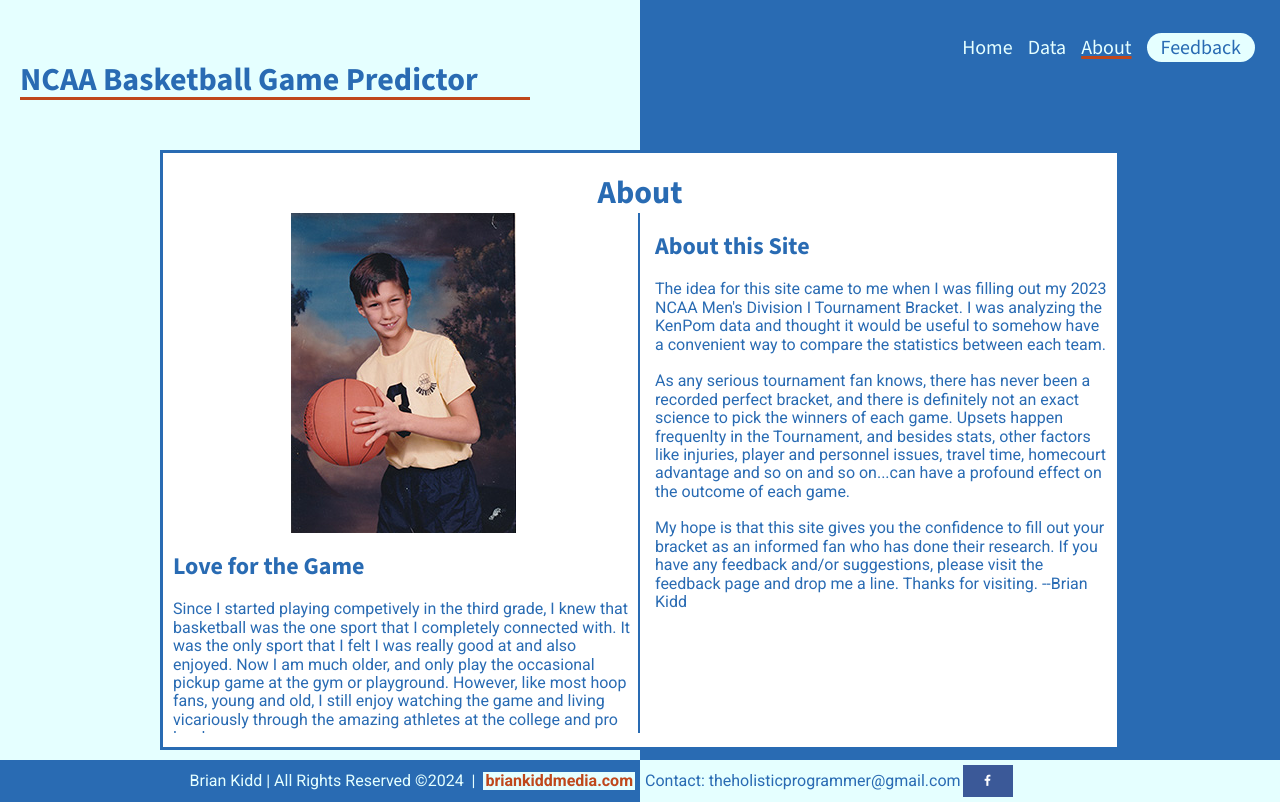
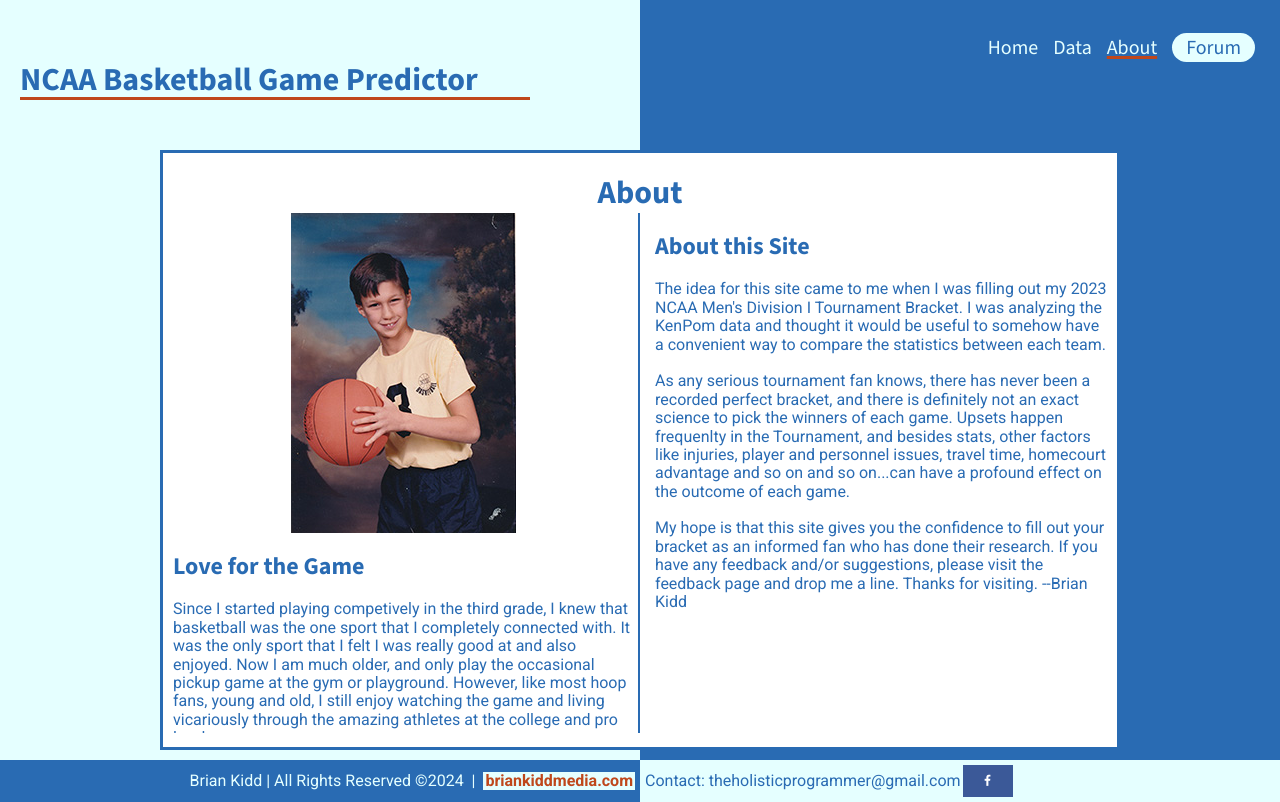
Before and after one commit to briankidd9design/march-madness-predictor-app-2, a website: page public/about.html in a window 1280 px wide. Drawn offline with nearby package versions, Linux system fonts and the light colour scheme.

Commit message:
changed nav to connect to discussion forum

```diff
--- a/public/about.html
+++ b/public/about.html
@@ -31,7 +31,13 @@
           <header>
             <nav>
               <ul>
-                <li><a id="connect" href="feedback.html">Feedback</a></li>
+                <li>
+                  <a
+                    id="connect"
+                    href="https://march-madness-discussion-forum-1d2a27a84711.herokuapp.com/"
+                    >Forum</a
+                  >
+                </li>
                 <li><a class="active" href="about.html">About</a></li>
                 <li><a href="data.html">Data</a></li>
                 <li><a href="index.html">Home</a></li>
@@ -76,7 +82,7 @@
                   occasional pickup game at the gym or playground. However, like
                   most hoop fans, young and old, I still enjoy watching the game
                   and living vicariously through the amazing athletes at the
-                  college and pro level.
+                  college and pro levels.
                 </p>
               </div>
             </div>
```
Also changed, not shown: public/data.html (+7 -1 lines), public/index.html (+7 -1 lines).
